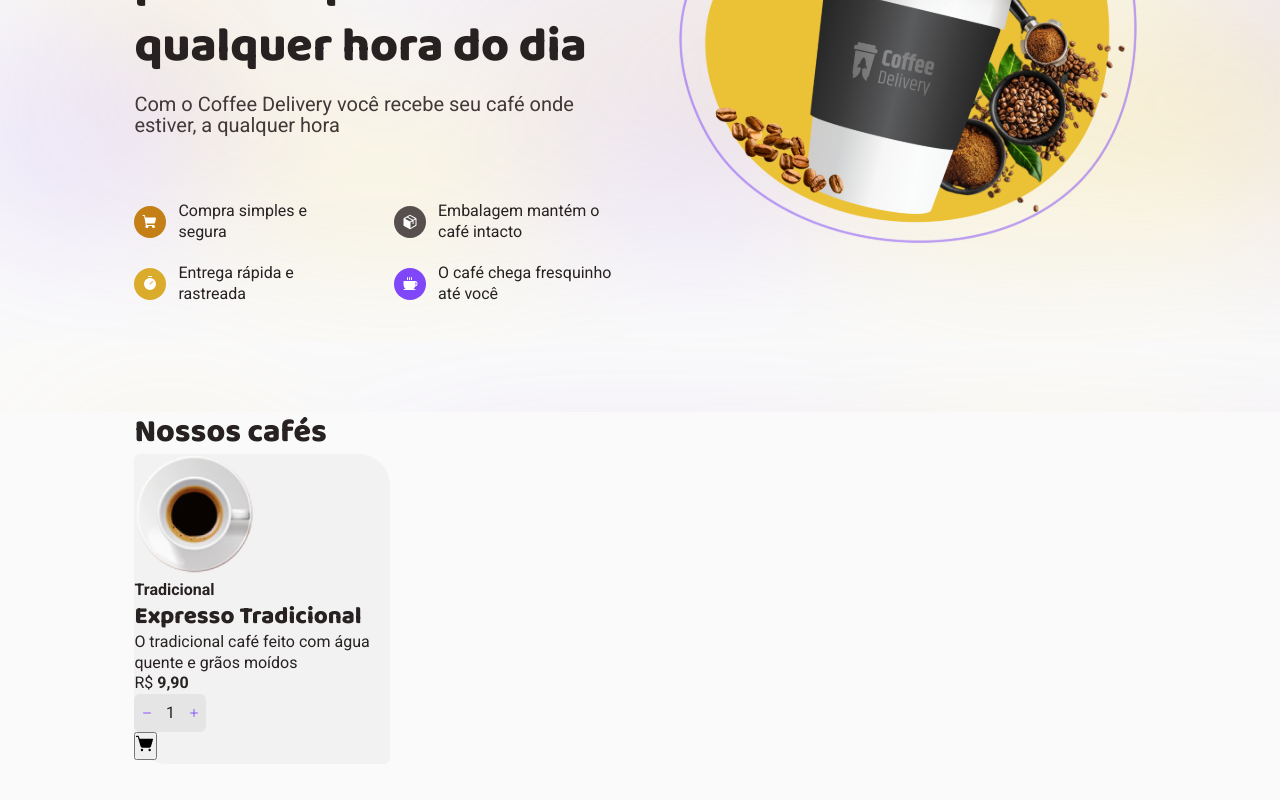
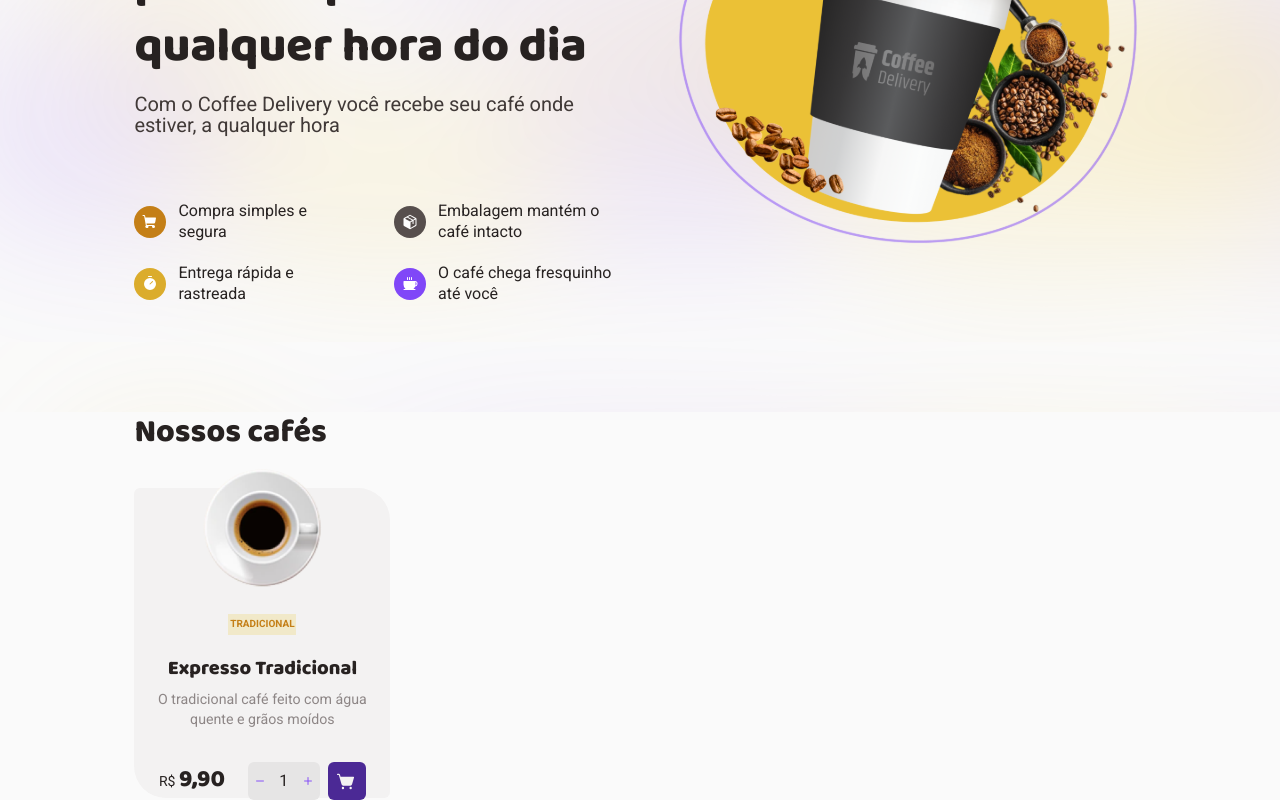
Before and after one commit to viniciusferreira7/coffee-delivery, a React (Vite) app: page / in a window 1280 px wide. Shown: the part 306-1106 px from the top of the page. Before the commit the page ends 1070 px from the top, so only its background shows below. Built offline with nearby package versions, Linux system fonts and the light colour scheme.

Commit message:
style(coffecard): adjust h4 spacing
Adjust h4 spacing

```diff
--- a/src/pages/Home/components/CoffeeList/components/CoffeeCard/index.tsx
+++ b/src/pages/Home/components/CoffeeList/components/CoffeeCard/index.tsx
@@ -13,6 +13,7 @@ export function CoffeeCard() {
           alt="Traditional Espresso Coffee"
         />
         <h4>Tradicional</h4>
+        {/* Ajustar o espaçamento do h4 */}
       </header>
       <main>
         <h2>Expresso Tradicional</h2>
@@ -24,7 +25,7 @@ export function CoffeeCard() {
         </p>
         <div>
           <Counter />
-          <button>
+          <button title="Comprar">
             <ShoppingCartSimple size={19} weight="fill" />
           </button>
         </div>
--- a/src/pages/Home/components/CoffeeList/components/CoffeeCard/styles.ts
+++ b/src/pages/Home/components/CoffeeList/components/CoffeeCard/styles.ts
@@ -1,6 +1,10 @@
 import styled from 'styled-components'
 
 export const CoffeeCardContainer = styled.div`
+  display: flex;
+  flex-direction: column;
+  align-items: center;
+
   max-width: 16rem;
   height: 19.375rem;
 
@@ -9,5 +13,87 @@ export const CoffeeCardContainer = styled.div`
   border-radius: 6px;
   border-bottom-left-radius: 32px;
   border-top-right-radius: 32px;
+
+  & > header {
+    img {
+      position: relative;
+      top: -1.25rem;
+    }
+
+    h4 {
+      width: 4.25rem;
+
+      text-align: center;
+      font-size: 0.625rem;
+      text-transform: uppercase;
+      color: ${(props) => props.theme['yellow-dark']};
+
+      background-color: ${(props) => props.theme['yellow-light']};
+
+      margin: auto;
+      margin-bottom: 1.25rem;
+    }
+  }
+
+  & > main {
+    text-align: center;
+
+    padding: 0 1.25rem;
+
+    h2 {
+      font-size: 1.25rem;
+    }
+
+    p {
+      width: 13.5rem;
+
+      color: ${(props) => props.theme['base-label']};
+      font-size: 0.8875rem;
+
+      padding: 0.5rem 0 2rem 0;
+    }
+  }
 `
-export const Buy = styled.footer``
+export const Buy = styled.footer`
+  display: flex;
+  align-items: center;
+  gap: 1.43rem;
+
+  & > p {
+    font-size: 0.875rem;
+
+    strong {
+      font-family: 'Baloo 2';
+      font-weight: 800;
+      font-size: 1.5rem;
+    }
+  }
+
+  & > div {
+    display: flex;
+    gap: 0.5rem;
+
+    & > button {
+      display: flex;
+      align-items: center;
+      justify-content: center;
+
+      width: 2.375rem;
+      height: 2.375rem;
+
+      border-radius: 6px;
+      border: 0;
+
+      background-color: ${(props) => props.theme['purple-dark']};
+      color: ${(props) => props.theme['base-card']};
+
+      transition: all ease-in-out 300ms;
+
+      cursor: pointer;
+
+      &:hover {
+        background-color: ${(props) => props.theme.purple};
+      }
+    }
+  }
+`
--- a/src/pages/Home/components/CoffeeList/styles.ts
+++ b/src/pages/Home/components/CoffeeList/styles.ts
@@ -10,6 +10,8 @@ export const CoffeeListContainer = styled.section`
   & > header {
     h1 {
       font-size: 2rem;
+
+      margin-bottom: 2.125rem;
     }
   }
 `
```
